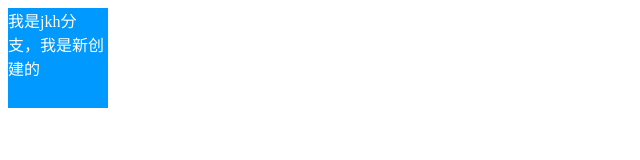
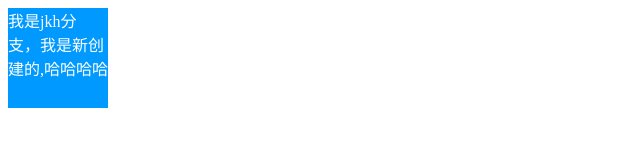
Before and after one commit to jiaokaihang/demo2, a plain HTML site: page index.html in a window 1280 px wide. Shown: the full height of the page, 0-640 px from the left. Drawn offline with Linux system fonts and the light colour scheme.

Commit message:
修改了jkh分支

```diff
--- a/index.html
+++ b/index.html
@@ -16,7 +16,7 @@
 </head>
 
 <body>
-    <div class="one">我是jkh分支，我是新创建的</div>
+    <div class="one">我是jkh分支，我是新创建的,哈哈哈哈</div>
 </body>
 
 </html>
```
